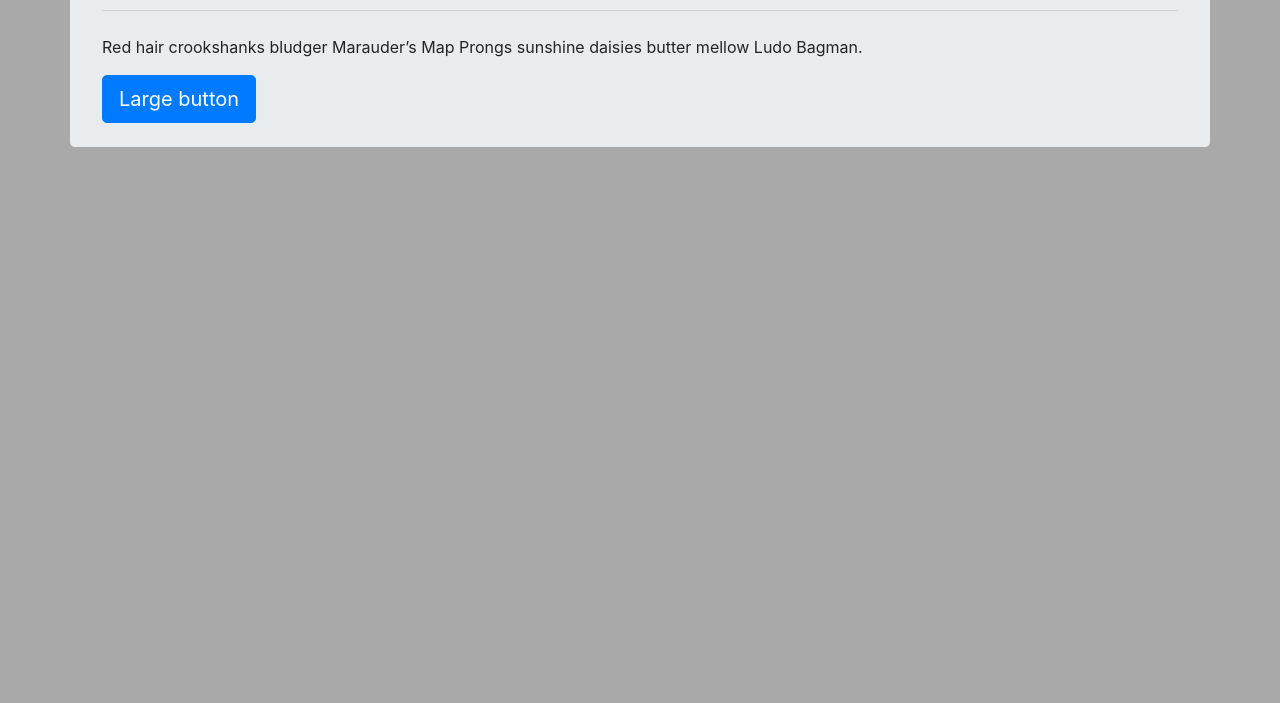
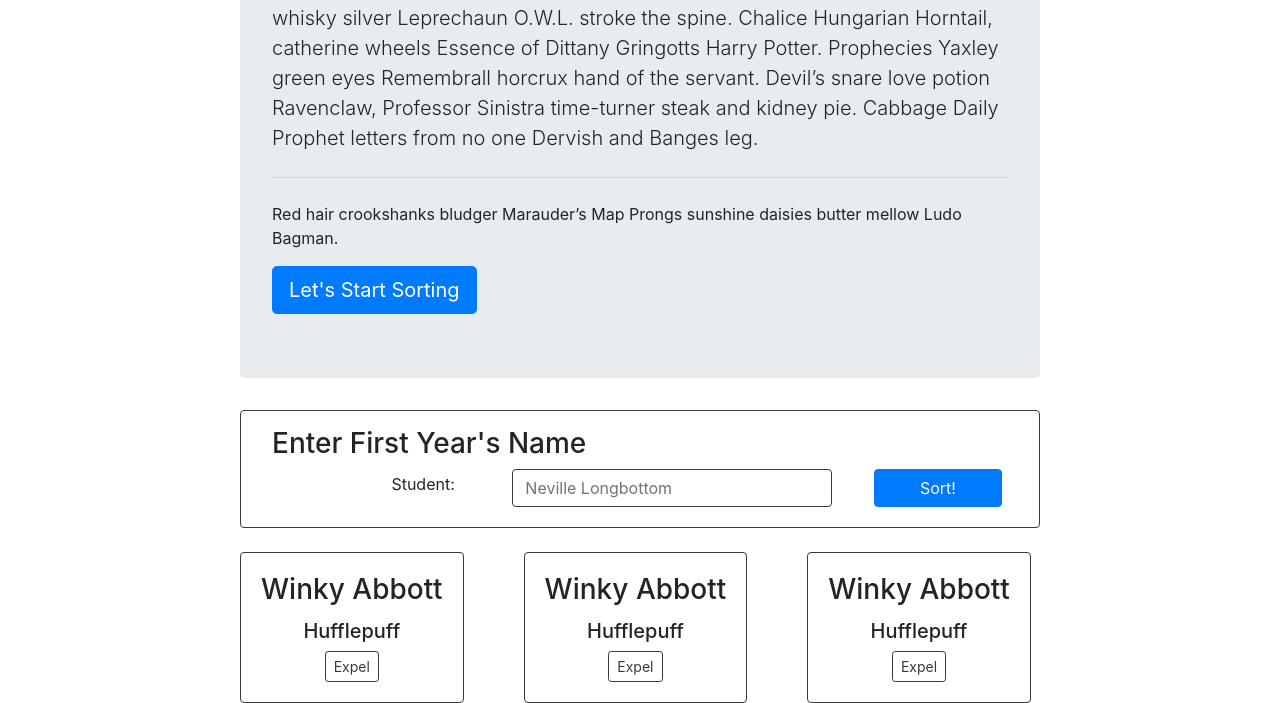
Before and after one commit to John-Ryan-Johnson/Sorting-Hat, a plain HTML site: page index.html in a window 1280 px wide. Shown: the part 293-996 px from the top of the page. Before the commit the page ends 800 px from the top, so only its background shows below. Drawn offline with nearby package versions, Linux system fonts and the light colour scheme.

Commit message:
got cards to size

```diff
--- a/index.html
+++ b/index.html
@@ -5,29 +5,72 @@
   <meta charset="UTF-8">
   <meta name="viewport" content="width=device-width, initial-scale=1.0">
   <meta http-equiv="X-UA-Compatible" content="ie=edge">
-  <link rel="stylesheet"
-    href="https://maxcdn.bootstrapcdn.com/bootstrap/4.0.0/css/bootstrap.min.css"
+  <link rel="stylesheet" href="https://maxcdn.bootstrapcdn.com/bootstrap/4.0.0/css/bootstrap.min.css"
     integrity="sha384-Gn5384xqQ1aoWXA+058RXPxPg6fy4IWvTNh0E263XmFcJlSAwiGgFAW/dAiS6JXm" crossorigin="anonymous">
   <link rel="stylesheet" href="./main.css">
   <title>Sorting Hat</title>
 </head>
 
 <body>
-  <div class="container jumbotron py-4 mb-0" id="jumbotron">
+  <div class="mx-auto" style="width: 800px;">
+    <div class="jumbotron">
       <h1 class="display-4">Welcome to Hoggy Hoggy Warts!</h1>
       <p class="lead"> Beaters gobbledegook N.E.W.T., Honeydukes eriseD inferi Wormtail. Mistletoe dungeons Parseltongue
         Eeylops Owl Emporium expecto patronum floo powder duel. Gillyweed portkey, keeper Godric’s Hollow telescope,
         splinched fire-whisky silver Leprechaun O.W.L. stroke the spine. Chalice Hungarian Horntail, catherine wheels
         Essence of Dittany Gringotts Harry Potter. Prophecies Yaxley green eyes Remembrall horcrux hand of the servant.
         Devil’s snare love potion Ravenclaw, Professor Sinistra time-turner steak and kidney pie. Cabbage Daily Prophet
-      letters from no one Dervish and Banges leg.</p>
+        letters from no one Dervish and Banges leg.
+      </p>
       <hr class="my-4">
-    <p>Red hair crookshanks bludger Marauder’s Map Prongs sunshine daisies butter mellow Ludo Bagman.</p>
+      <p>Red hair crookshanks bludger Marauder’s Map Prongs sunshine daisies butter mellow Ludo Bagman.
+      </p>
+      <button type="button" class="btn btn-primary btn-lg">Let's Start Sorting</button>
+    </div>
+    <div class="container border border-dark rounded mt-4 mb-4" id="student-form">
+      <form class="p-3">
+        <h3>Enter First Year's Name</h3>
+        <div class="form-group row justify-content-around align-items-center mt-1 mb-1">
+          <label class="col-2 text-right col-3 student-name">Student:</label>
+          <input type="text" class="form-control col-5 border border-dark" placeholder="Neville Longbottom"
+            id="student-name">
+          <button href='#sort-btn' class="btn btn-primary col-2" type="button" id="sort-btn">Sort!</button>
+        </div>
+      </form>
+    </div>
+    <div class="row">
+      <div class="card-deck">
+        <div class="col-sm-4">
+          <div class="card text-center border border-dark">
+            <div class="card-body">
+              <h3 class="card-title">Winky Abbott</h3>
+              <h5 class="card-text">Hufflepuff</h5>
+              <button type="button" class="btn btn-outline-dark btn-sm">Expel</button>
+            </div>
+          </div>
+        </div>
+        <div class="col-sm-4">
+          <div class="card text-center border border-dark">
+            <div class="card-body">
+              <h3 class="card-title">Winky Abbott</h3>
+              <h5 class="card-text">Hufflepuff</h5>
+              <button type="button" class="btn btn-outline-dark btn-sm">Expel</button>
+            </div>
+          </div>
+        </div>
+        <div class="col-sm-4">
+          <div class="card text-center border border-dark">
+            <div class="card-body">
+              <h3 class="card-title">Winky Abbott</h3>
+              <h5 class="card-text">Hufflepuff</h5>
+              <button type="button" class="btn btn-outline-dark btn-sm">Expel</button>
+            </div>
+          </div>
+        </div>
+      </div>
+    </div>
+  </div>
 
-    <button type="button" class="btn btn-primary btn-lg">Large button</button>
-
-  </div>
-  <script src="./main.js"></script>
 </body>
 
 </html>
--- a/main.css
+++ b/main.css
@@ -1,3 +0,0 @@
-body {
-  background-color: darkgray;
-}
--- a/main.js
+++ /dev/null
@@ -1 +0,0 @@
-console.log("hello");
```
Also changed, not shown: 1 other file. Lines whose indentation alone changed are shown as unchanged.
